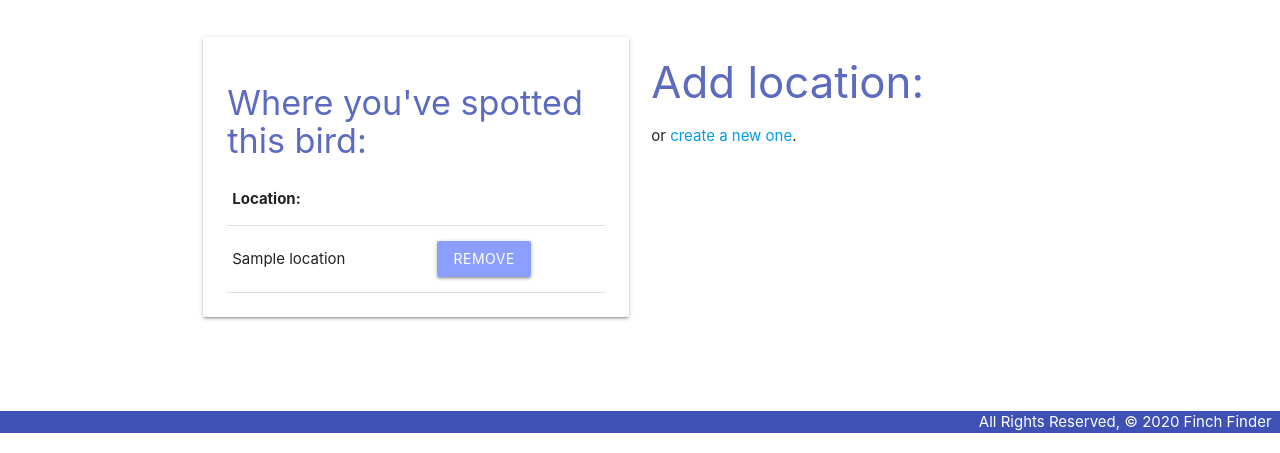
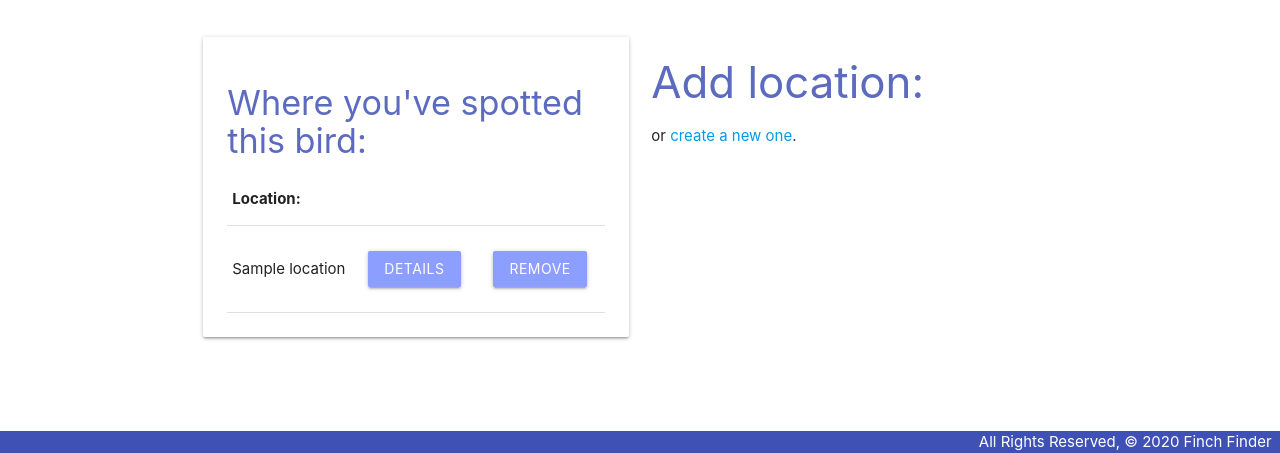
Before and after one commit to TCashion/finch-finder, a Django app: page /birds/1/ in a window 1280 px wide. Shown: the part 809-1262 px from the top of the page. Run offline with Django 3.2, Linux system fonts and the light colour scheme; tables that the repository leaves empty hold one stand-in row (values such as "Sample post"); some libraries are stand-ins or nearby versions.

Commit message:
add details route for locations on bird details

```diff
--- a/main_app/templates/birds/detail.html
+++ b/main_app/templates/birds/detail.html
@@ -78,6 +78,7 @@
                             <tr>
                                 <th>Location:</th>
                                 <th></th>
+                                <th></th>
                             </tr>
                         </thead>
                         <tbody>
@@ -85,9 +86,12 @@
                                 <tr>
                                     <td>{{ location.name }}</td>
                                     <td>
+                                        <a href="{% url 'locations_detail' location.id %}" class="btn crud-btn indigo accent-1">Details</a>
+                                    </td>
+                                    <td>
                                         <form action="{% url 'disassoc_location' bird.id location.id %}" method="POST">
                                             {% csrf_token %}
-                                            <button class="btn indigo accent-1">Remove</button>
+                                            <button class="btn crud-btn indigo accent-1">Remove</button>
                                         </form>
                                     </td>
                                 </tr>
```
